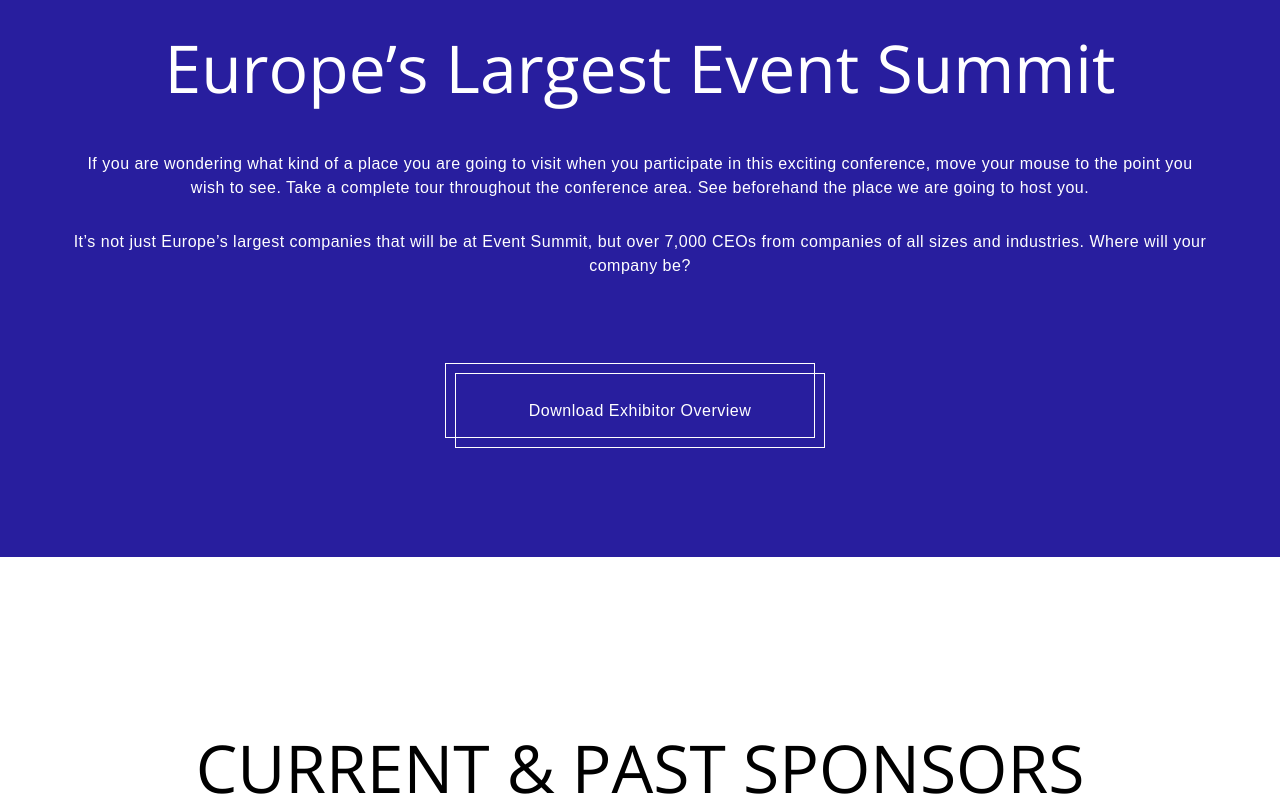
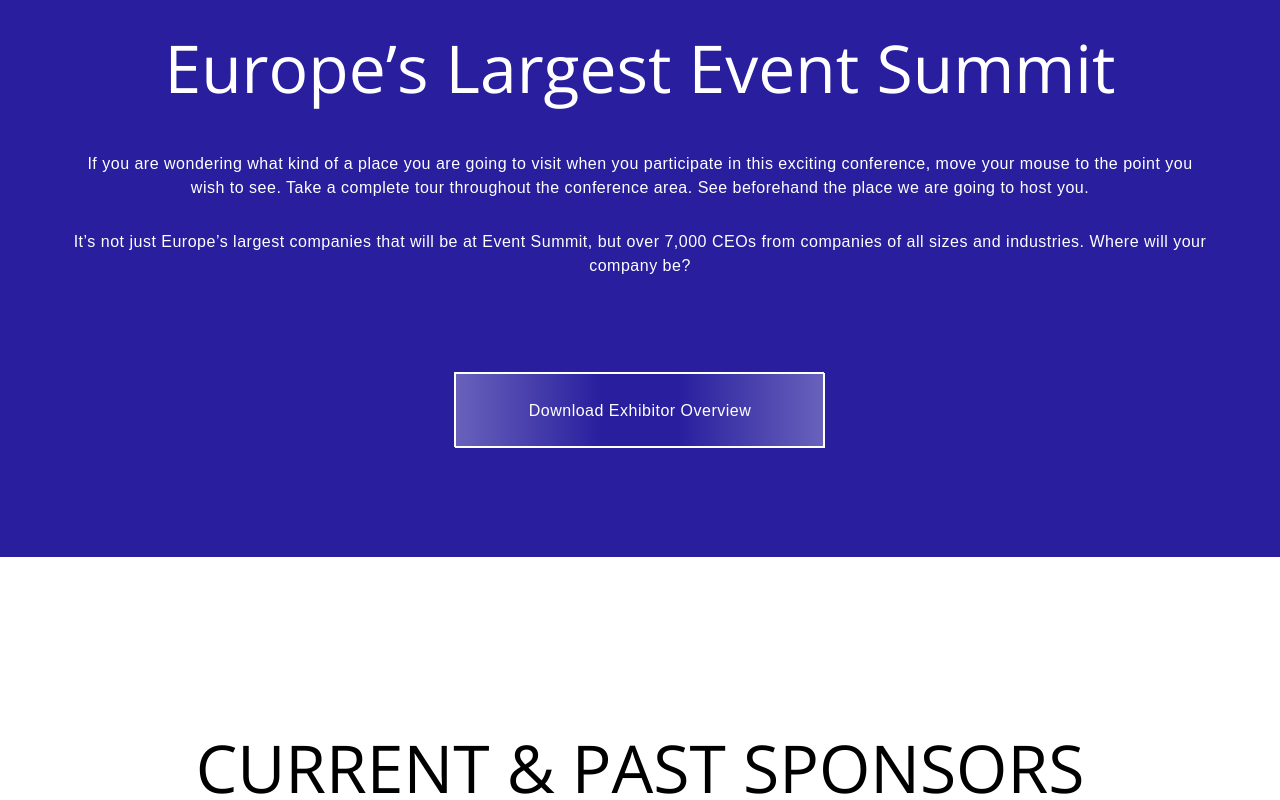
Before and after one commit to kontorer/eventia, a plain HTML site: page index.html in a window 1280 px wide. In both pictures the pointer is over the element 630 px from the left and 4268 px from the top of the page. Shown: the part 3868-4668 px from the top of the page. Drawn offline with nearby package versions, Linux system fonts and the light colour scheme; a web font is replaced by a local one.

Commit message:
+ buttons animation

```diff
--- a/style.css
+++ b/style.css
@@ -725,9 +725,13 @@ footer .social .social-icon{
 	margin: 80px auto 0;
 	border: 1px solid white;
 	padding:10px;
+	position: relative;
+	transition: .4s cubic-bezier(0.42, 0, 0.58, 1);
+	transition-delay: .9s;
 }
 
 .big-button-outline {
+	transition: all .5s cubic-bezier(0.215, 0.61, 0.355, 1);
 	width: 370px;
 	height: 75px;
 	border: 1px solid white;
@@ -748,12 +752,21 @@ footer .social .social-icon{
 	font-size: 12px;
 }
 
-/*.big-button-outline:hover{
-	transition: .5s ease-in-out;
-	top:-65px;
-	left:-11px;
+.big-button-outline:hover{
+	top:-66px;
+	left:-12px;
 }
-*/
+.parntership .big-button-outline:hover{
+	top:-52px;
+}
+.big-button:hover{
+	transition: .4s cubic-bezier(0.42, 0, 0.58, 1) 0s;
+	transition-delay: .9s;
+	background: linear-gradient(to left, rgba(255,255,255,0.3) 0%, rgba(255,255,255,0) 40%, rgba(255,255,255,0) 60%, rgba(255,255,255,0.3) 100%);
+}
+
+
+
 /*adaptive options*/
 
 @media only screen and (max-width: 855px){
```
